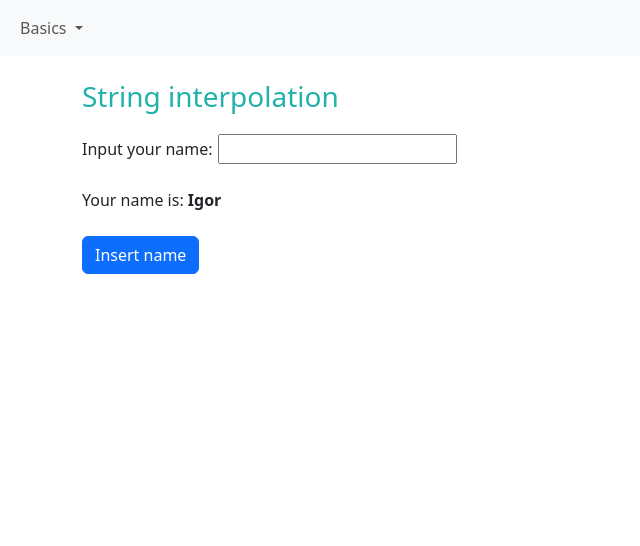
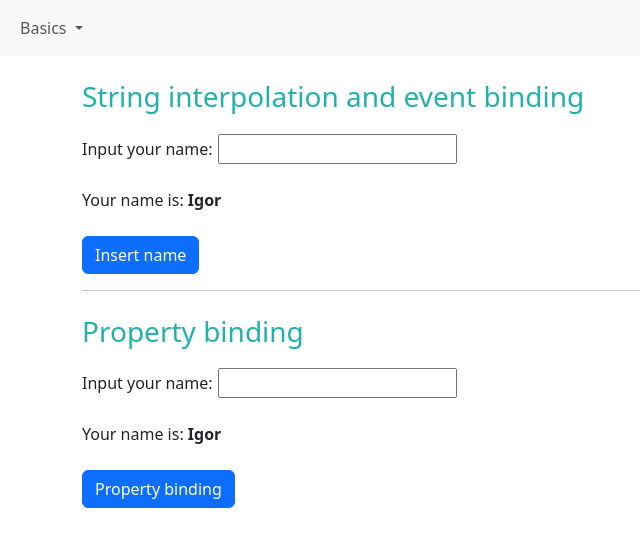
Before and after one commit to Igor-IGI/angular-in-general, an Angular app: page / in a window 1280 px wide. Shown: the top 546 px of the page, without its empty margins (0-640 px from the left). Built offline with nearby package versions, Linux system fonts and the light colour scheme.

Commit message:
add property binding and event binding

```diff
--- a/src/app/basics/basics/basics.component.css
+++ b/src/app/basics/basics/basics.component.css
@@ -1,12 +1,12 @@
-
 h3{
     color: lightseagreen;
-}
-
-#name-string-interpolation{
-    margin-top: 20px;
+    margin-bottom: 20px;
 }
 
 label{
     margin-right: 5px;
 }
+
+#property-name{
+    font-weight: bold;
+}
--- a/src/app/basics/basics/basics.component.html
+++ b/src/app/basics/basics/basics.component.html
@@ -1,6 +1,6 @@
 <div class="row mt-4" id="string-interpolation">
     <div class="col-xs-12">
-        <h3>String interpolation</h3>
+        <h3>String interpolation and event binding</h3>
 
         <div id="name-string-interpolation">
             <label>Input your name: </label>
@@ -12,3 +12,21 @@
         <button class="btn btn-primary mt-2" (click)="onClick(inputName)">Insert name</button>
     </div>
 </div>
+
+<hr>
+
+<div class="row mt-4" id="property-binding">
+    <div class="col-xs-12">
+        <h3>Property binding</h3>
+
+        <div id="name-property-binding">
+            <label>Input your name: </label>
+            <input type="text" #propertyName>
+        </div>
+        <div class="mt-4">
+            <span>Your name is: </span>
+            <span id="property-name" [innerText]="name"></span>
+        </div>
+        <button class="btn btn-primary mt-4" (click)="onClick(propertyName)">Property binding</button>
+    </div>
+</div>
--- a/src/app/basics/basics/basics.component.ts
+++ b/src/app/basics/basics/basics.component.ts
@@ -9,8 +9,13 @@ import { Component } from '@angular/core';
 })
 export class BasicsComponent {
   name: string = 'Igor';
+  propertyBindingName: string = '';
 
   onClick(inputName: HTMLInputElement){
     this.name = inputName.value;
   }
+
+  onClickPropertyBinding(inputName: any){
+    this.propertyBindingName = inputName;
+  }
 }
```
